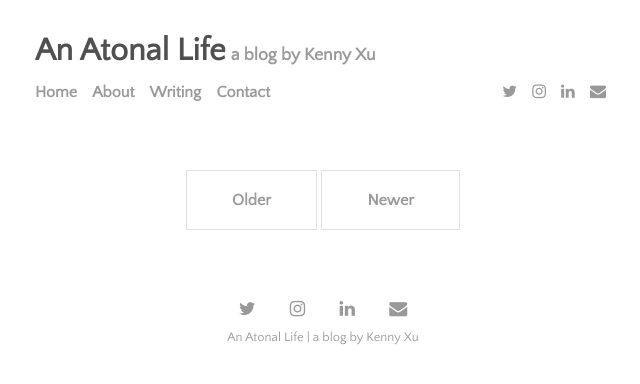
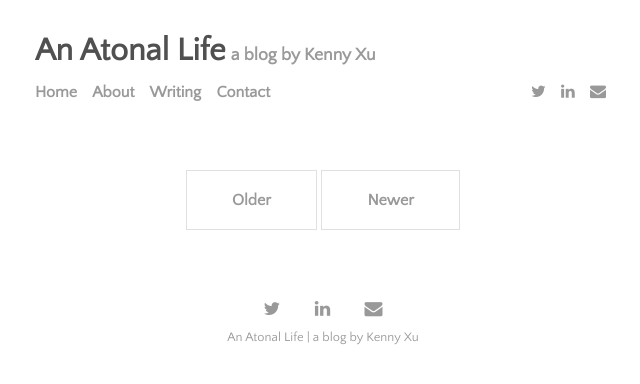
Before and after one commit to kennythexu/kennythexu, a Jekyll site: the page built from index.html, in a window 1280 px wide. Shown: the top 384 px of the page, without its empty margins (317-957 px from the left). Built offline with Jekyll 4.4.1, drawn with Linux system fonts in a browser that asks for light colours; nearby versions of some CDN libraries.

Commit message:
remove instagram

```diff
--- a/_data/settings.yml
+++ b/_data/settings.yml
@@ -12,7 +12,6 @@ menu:
 
 social:
 - {icon: 'twitter', link: 'https://twitter.com/xukenny'}
-- {icon: 'instagram', link: 'https://instagram.com/kennythexu'}
 - {icon: 'linkedin', link: 'http://www.linkedin.com/in/kennyx/'}
 - {icon: 'envelope', link: 'mailto:kxu2@nd.edu'}
 
```
